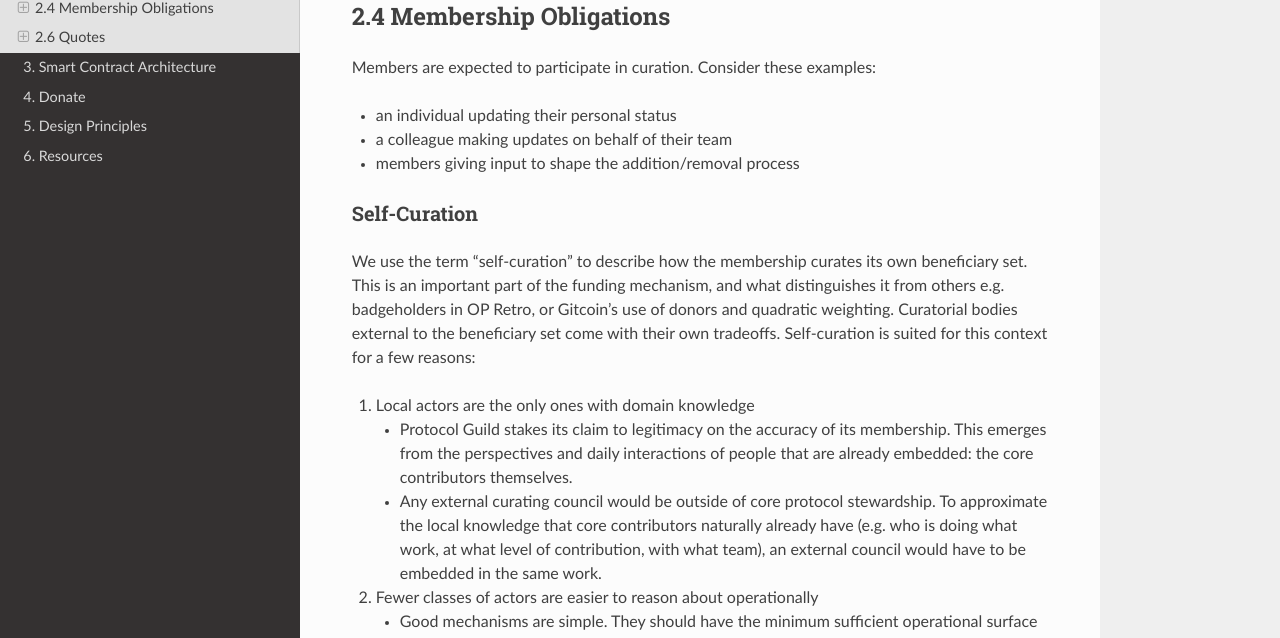
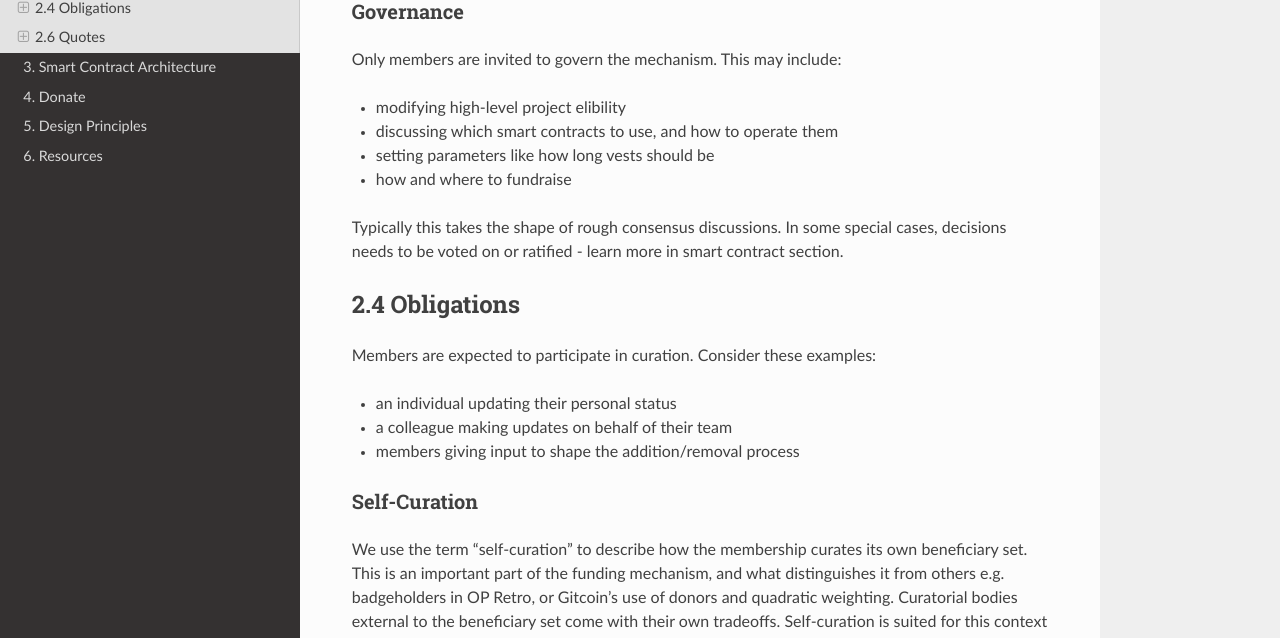
Before and after one commit to protocolguild/documentation, a Sphinx documentation site: the page built from docs/02-membership.md, in a window 1280 px wide and 900 px high, scrolled down 8891 px, cut to the strip 262-900 px from the top of the window. Built offline with Sphinx 7.4.7 and the Read the Docs theme 2.0.0, drawn with Linux system fonts in a browser that asks for light colours; some of the changed text lies outside the part shown.

Commit message:
adds rough description of governance rights

```diff
--- a/docs/02-membership.md
+++ b/docs/02-membership.md
@@ -188,7 +188,7 @@ The membership is a set of people working within the eligible projects who have
 
 *Note: Protocol Guild's [split contract](https://app.splits.org/accounts/0xd4ad8daba9ee5ef16bb931d1cbe63fb9e102ec10/) contains all the above members plus one [multisig](https://app.safe.global/balances?safe=eth:0x69f4b27882eD6dc39E820acFc08C3d14f8e98a99) used for entity expenses.*
 
-## 2.2 Membership Prerequisites
+## 2.2 Prerequisites
 
 All current members have been contributing:
 
@@ -196,7 +196,7 @@ All current members have been contributing:
 2. Continuously for **at least 6 months** ahead of inclusion. This work is expected to be ongoing (e.g. not a short-term or one-off project). To avoid removal from the current membership, any breaks in contribution must be shorter than 1 quarter (3 months). Beyond this length, the member should be moved to "Inactive" status until contribution resumes.
 3. In a roughly full-time capacity. Anything less receives a [partial weighting](https://protocol-guild.readthedocs.io/en/latest/02-membership.html#time-weight-formula).
 
-## 2.3 Membership Rights
+## 2.3 Rights
 
 ### Split Share
 
@@ -210,7 +210,7 @@ This formulation recognizes the local knowledge contributors gain over time, and
 
 Each member's time-weight is updated onchain every quarter along with an Ethereum address they control to allocate the funding flowing through the mechanism.
 
-### Time Weight
+#### Time Weight
 
 `time_weight` is a floating point number representing the square root of the time a member has been contributing to Ethereum (measured in months). It has the following components:
 
@@ -249,7 +249,18 @@ The table and graphs below illustrate how the 5 year weight change of a hypothet
 
 ![RelativeWeights](https://github.com/cheeky-gorilla/membership/assets/76262359/93a6f5a0-393e-46c8-8dfd-a51aa6864f46)
 
-## 2.4 Membership Obligations
+### Governance
+
+Only members are invited to govern the mechanism. This may include:
+
+- modifying high-level project elibility
+- discussing which smart contracts to use, and how to operate them
+- setting parameters like how long vests should be
+- how and where to fundraise
+
+Typically this takes the shape of rough consensus discussions. In some special cases, decisions needs to be voted on or ratified - learn more in smart contract section.
+
+## 2.4 Obligations
 
 Members are expected to participate in curation. Consider these examples:
 
```
